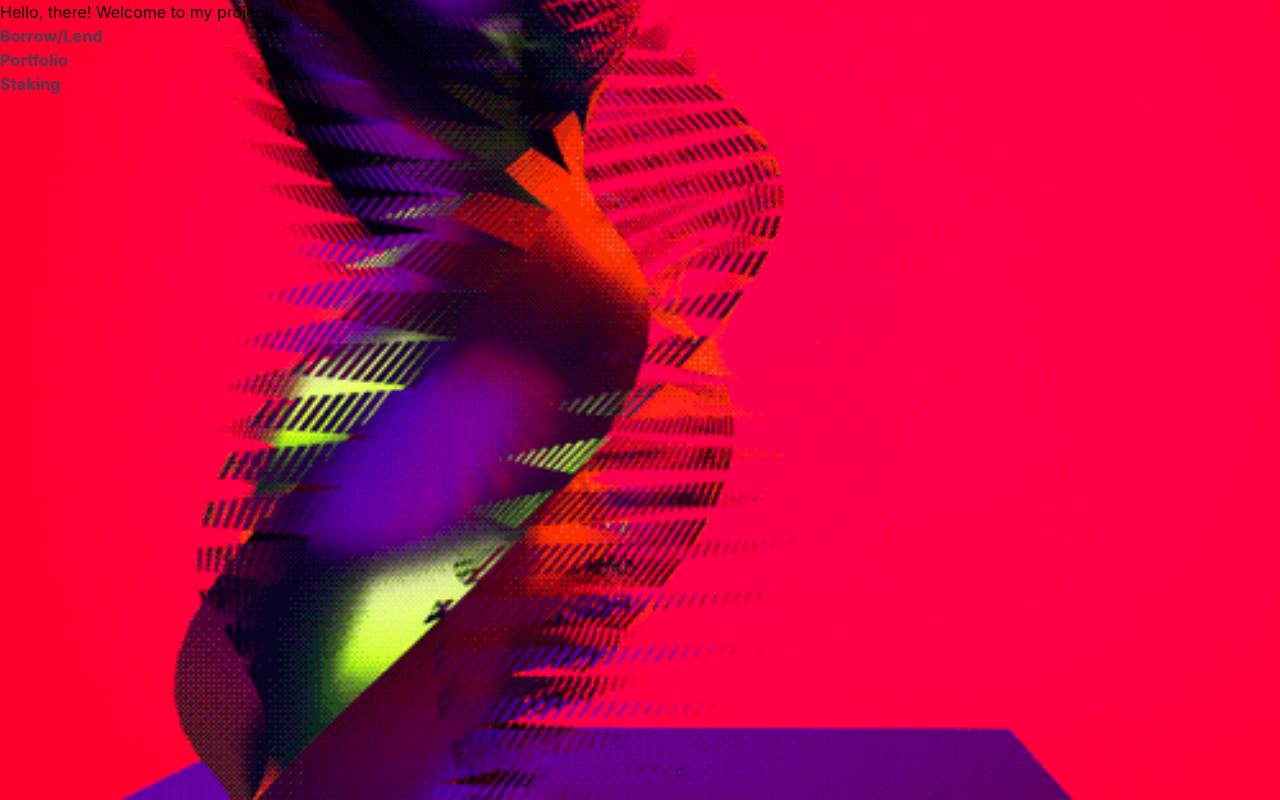
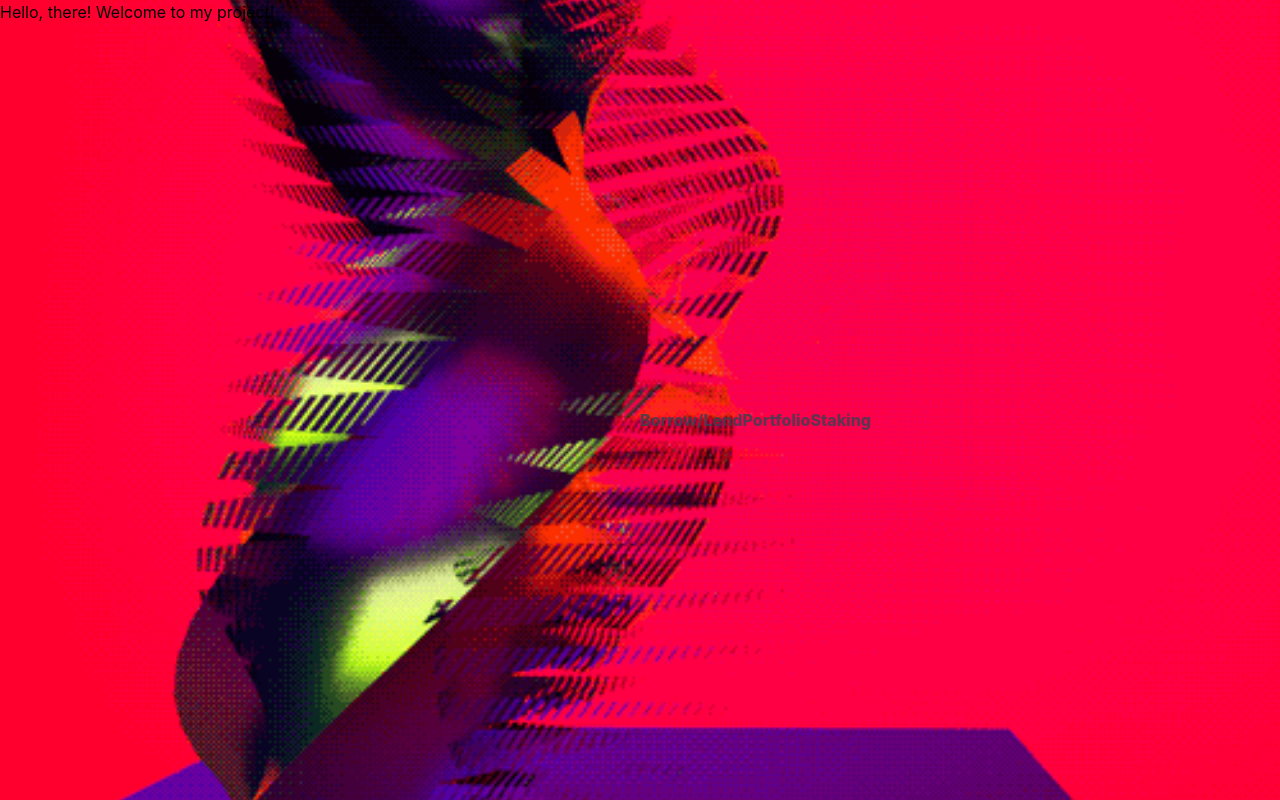
Before and after one commit to jakemcm8/floor-swap, a Next.js app: page / in a window 1280 px wide. Built offline with nearby package versions, Linux system fonts and the light colour scheme.

Commit message:
Styling changes

```diff
--- a/components/Navbar.jsx
+++ b/components/Navbar.jsx
@@ -2,7 +2,7 @@ import Link from 'next/link'
 
 export default function Navbar () {
   return (
-    <div className='font-extrabold opacity-80 text-gray-700 flex flex-col'>
+    <div className='absolute left-1/2 font-extrabold opacity-80 text-gray-700 flex-row mt-96 gap-x-12'>
       <Link href="/lending">Borrow/Lend</Link>
       <Link href="/portfolio">Portfolio</Link>
       <Link href="/staking">Staking</Link>
```
